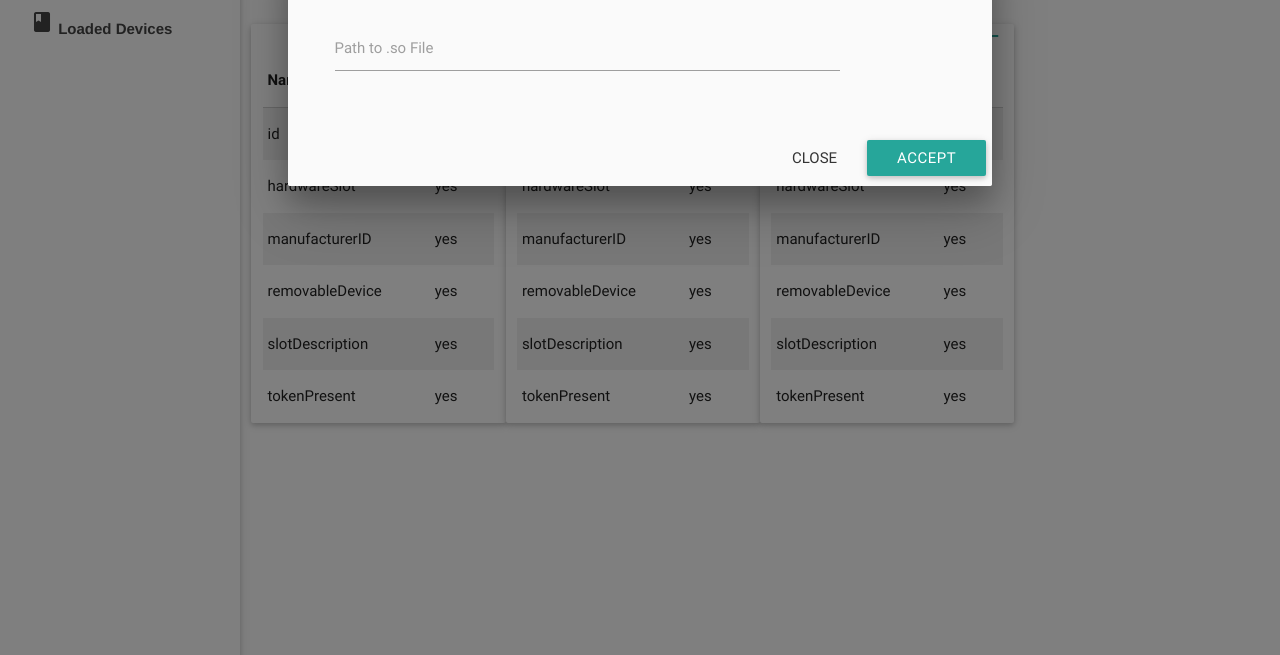
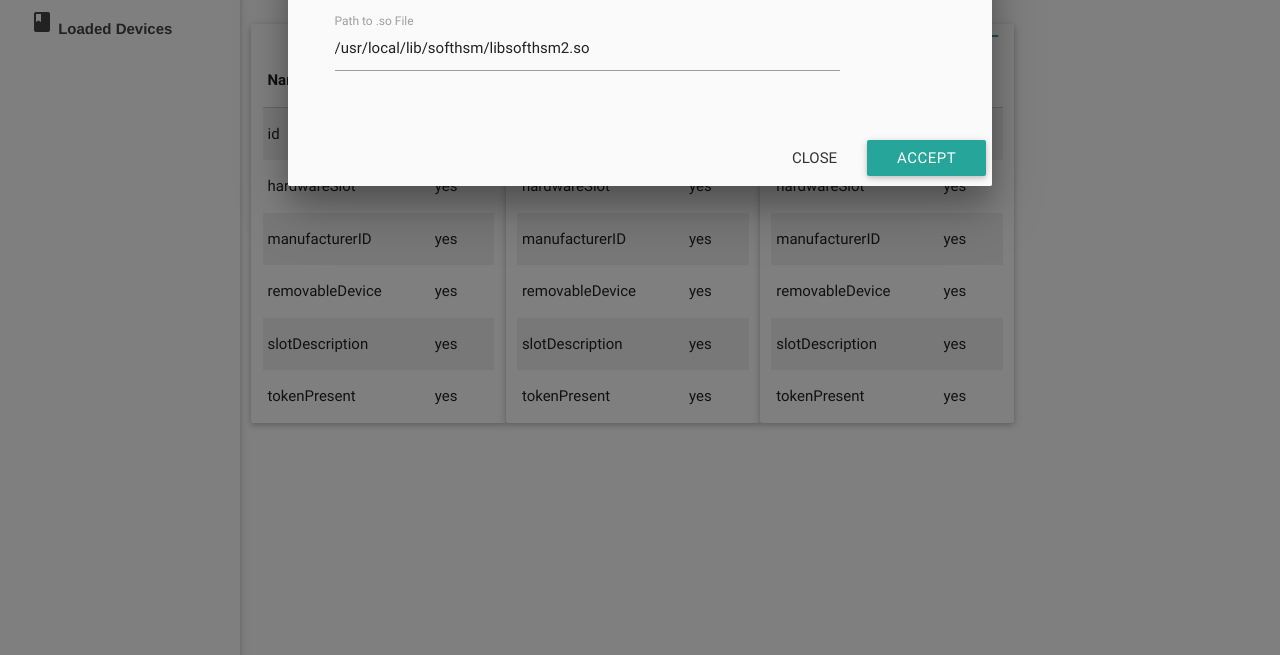
Before and after one commit to jsmrcaga/pkcs11-front, a plain HTML site: page index.html in a window 1280 px wide. Both pictures are taken after a click on the link "add New CryptoDevice". Shown: the part 145-800 px from the top of the page. Drawn offline with Linux system fonts and the light colour scheme.

Commit message:
juste le path par défaut ^^

```diff
--- a/index.html
+++ b/index.html
@@ -51,7 +51,7 @@
 		<div class="row">
 			<form class="col s12 m12 l12">
 				<div class="input-field col s12 l10 m10">
-					<input type="text" id="path_to_so"/>
+					<input type="text" id="path_to_so" value="/usr/local/lib/softhsm/libsofthsm2.so"/>
 					<label for="path_to_so">Path to .so File</label>
 				</div>
 				<div class="input-field col s2 l2 m2">
```
